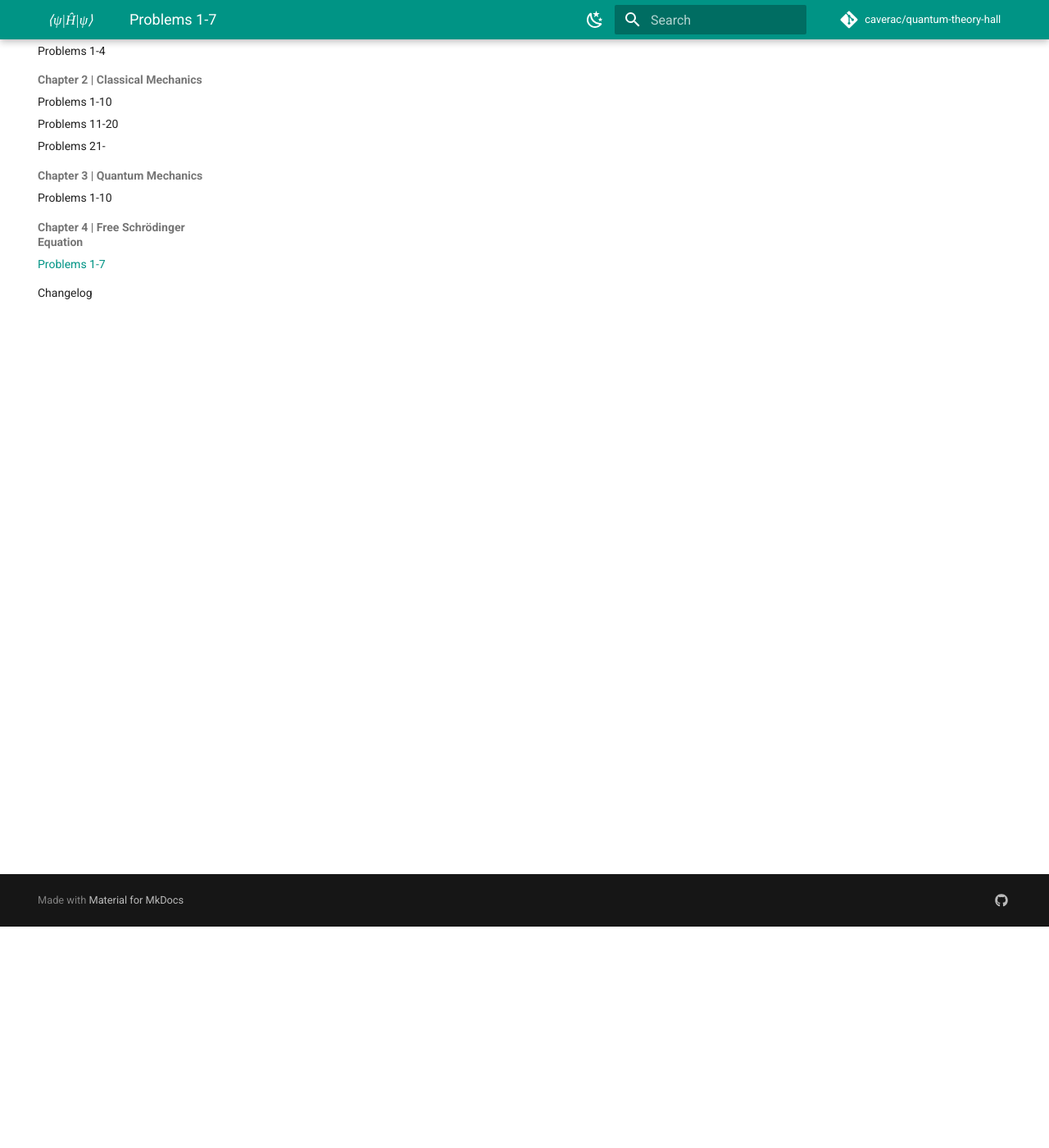
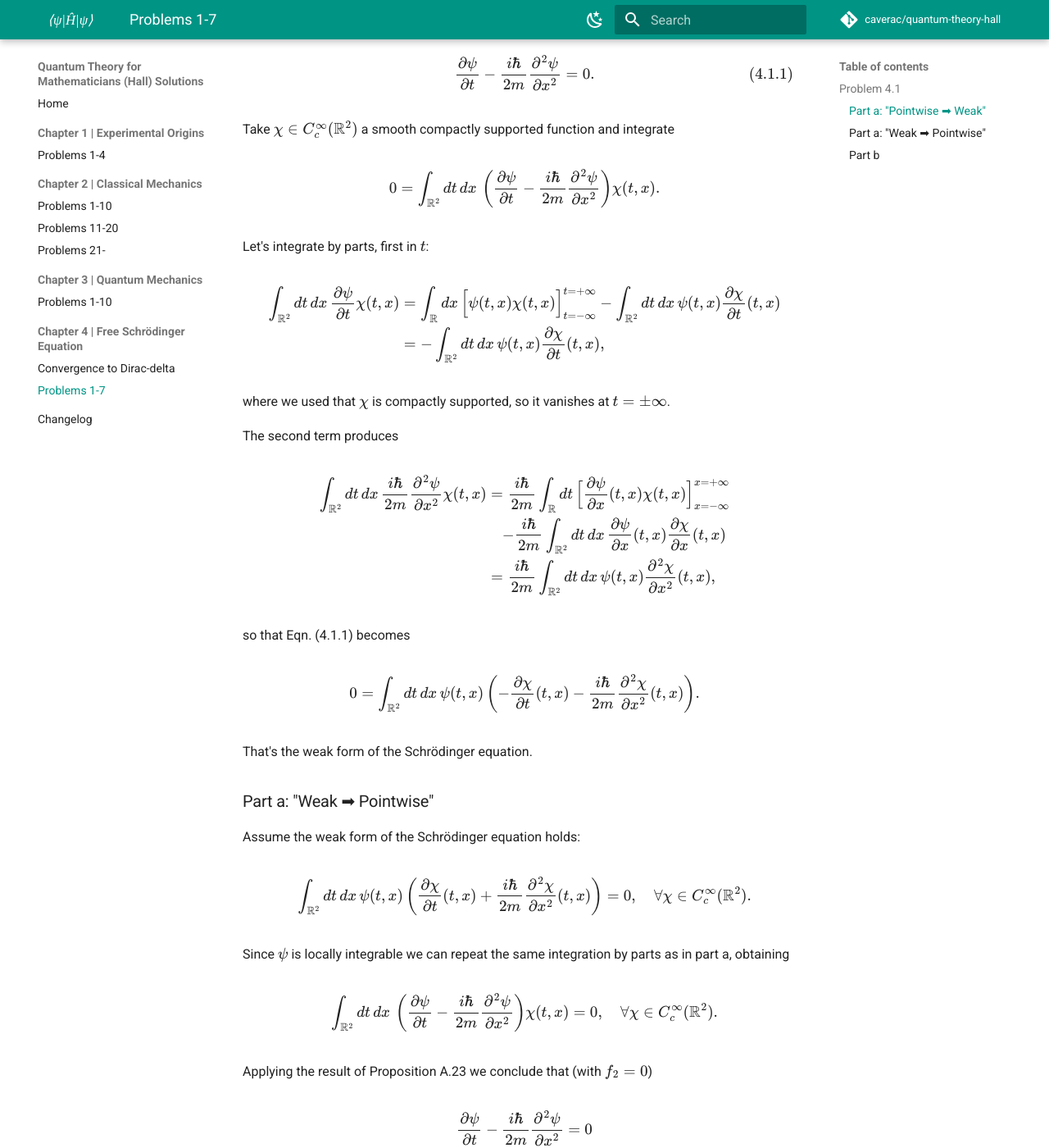
Before and after one commit to caverac/quantum-theory-hall, an MkDocs documentation site: the page built from docs/chapter04.1.md, in a window 1280 px wide and 1400 px high, scrolled down 270 px. Shown: the whole window at 82% size. Built offline with MkDocs 1.6.1 and Material for MkDocs 9.7.7, drawn with Linux system fonts in a browser that asks for light colours; comment, search, counter and statistics services are not loaded; some of the changed text lies outside the part shown.

Commit message:
feat(chapter04): completed problem 4.1

```diff
--- a/docs/chapter04.1.md
+++ b/docs/chapter04.1.md
@@ -4,3 +4,114 @@
 <!-- PROBLEM 4.1             -->
 <!-- ======================= -->
 ## Problem 4.1
+
+### Part a: "Pointwise ➡ Weak"
+
+Assume $\psi$ satisfies the free Shrödinger equation pointwise:
+
+$$
+\frac{\partial \psi}{\partial t} - \frac{i\hbar}{2m} \frac{\partial^2 \psi}{\partial x^2} = 0. \tag{4.1.1}
+$$
+
+Take $\chi \in C_c^\infty(\mathbb{R}^2)$ a smooth compactly supported function and integrate
+
+$$
+0 = \int_{\mathbb{R}^2} dt\, dx\, \left( \frac{\partial \psi}{\partial t} - \frac{i\hbar}{2m} \frac{\partial^2 \psi}{\partial x^2} \right) \chi(t,x).
+$$
+
+Let's integrate by parts, first in $t$:
+
+$$
+\begin{align}
+\int_{\mathbb{R}^2} dt\, dx\, \frac{\partial \psi}{\partial t} \chi(t,x) &= \int_{\mathbb{R}} dx\, \Bigl[ \psi(t,x)\chi(t,x) \Bigr]_{t=-\infty}^{t=+\infty} - \int_{\mathbb{R}^2} dt\, dx\, \psi(t,x) \frac{\partial \chi}{\partial t}(t,x) \\
+&= - \int_{\mathbb{R}^2} dt\, dx\, \psi(t,x) \frac{\partial \chi}{\partial t}(t,x),
+\end{align}
+$$
+
+where we used that $\chi$ is compactly supported, so it vanishes at $t = \pm \infty$.
+
+The second term produces
+
+
+$$
+\begin{align}
+\int_{\mathbb{R}^2} dt\, dx\, \frac{i\hbar}{2m} \frac{\partial^2 \psi}{\partial x^2} \chi(t,x) &= \frac{i\hbar}{2m} \int_{\mathbb{R}} dt\, \Bigl[ \frac{\partial \psi}{\partial x}(t,x) \chi(t,x) \Bigr]_{x=-\infty}^{x=+\infty} \\
+& \quad- \frac{i\hbar}{2m} \int_{\mathbb{R}^2} dt\, dx\, \frac{\partial \psi}{\partial x}(t,x) \frac{\partial \chi}{\partial x}(t,x) \\
+&=  \frac{i\hbar}{2m} \int_{\mathbb{R}^2} dt\, dx\, \psi(t,x) \frac{\partial^2 \chi}{\partial x^2}(t,x),
+\end{align}
+$$
+
+so that Eqn. (4.1.1) becomes
+
+$$
+0 = \int_{\mathbb{R}^2} dt\, dx\, \psi(t,x) \left( -\frac{\partial \chi}{\partial t}(t,x) - \frac{i\hbar}{2m} \frac{\partial^2 \chi}{\partial x^2}(t,x) \right).
+$$
+
+That's the weak form of the Schrödinger equation.
+
+### Part a: "Weak ➡ Pointwise"
+
+Assume the weak form of the Schrödinger equation holds:
+
+$$
+\int_{\mathbb{R}^2} dt\, dx\, \psi(t,x) \left(\frac{\partial \chi}{\partial t}(t,x) + \frac{i\hbar}{2m} \frac{\partial^2 \chi}{\partial x^2}(t,x) \right) = 0, \quad \forall \chi \in C_c^\infty(\mathbb{R}^2).
+$$
+
+Since $\psi$ is locally integrable we can repeat the same integration by parts as in part a, obtaining
+
+$$
+\int_{\mathbb{R}^2} dt\, dx\, \left( \frac{\partial \psi}{\partial t} - \frac{i\hbar}{2m} \frac{\partial^2 \psi}{\partial x^2} \right) \chi(t,x) = 0, \quad \forall \chi \in C_c^\infty(\mathbb{R}^2).
+$$
+
+Applying the result of Proposition A.23 we conclude that (with $f_2 = 0$)
+
+$$
+\frac{\partial \psi}{\partial t} - \frac{i\hbar}{2m} \frac{\partial^2 \psi}{\partial x^2} = 0
+$$
+
+### Part b
+
+Fix $\chi \in C_c^\infty(\mathbb{R}^2)$, for each $t$, $\chi(\cdot, t) \in C_c^\infty(\mathbb{R})$ and so are $\partial_x \chi(\cdot, t)$ and $\partial_x^2 \chi(\cdot, t)$. Define
+
+$$
+S\chi(x, t) = \frac{\partial \chi}{\partial t}(x,t) + \frac{i\hbar}{2m} \frac{\partial^2 \chi}{\partial x^2}(x,t).
+$$
+
+For a fixed $t$
+
+$$
+\int_{\mathbb{R}} dx\, \psi(x,t) S\chi(x,t) = \frac{1}{2\pi}\int_{\mathbb{R}} dk\, \hat{\psi}(k, t) \widehat{S\chi}(-k,t), \tag{4.1.2}
+$$
+
+We need to calculate now $\widehat{S\chi}(k,t)$.
+
+**Time derivative:**
+
+$$
+\frac{\partial \chi}{\partial t}(x,t) \xrightarrow{\mathcal{F}} \frac{\partial \hat{\chi}}{\partial t}(k,t).
+$$
+
+**Second spatial derivative:**
+
+$$
+\frac{\partial^2 \chi}{\partial x^2}(x,t) \xrightarrow{\mathcal{F}} -(ik)^2 \hat{\chi}(k,t) = -k^2 \hat{\chi}(k,t).
+$$
+
+Putting these together we have
+
+$$
+\widehat{S\chi}(k,t) = \frac{\partial \hat{\chi}}{\partial t}(k,t) - \frac{i\hbar}{2m} k^2 \hat{\chi}(k,t). \tag{4.1.3}
+$$
+
+Replacing Eqn. (4.1.3) into Eqn. (4.1.2) and integrating in time we obtain
+
+$$
+\begin{align}
+\int_{\mathbb{R}^2} dt\, dx\, \psi(x,t) S\chi(x,t) &= \frac{1}{2\pi} \int_{\mathbb{R}^2} dt\,dk\, \hat{\psi}(k,t) \left( \frac{\partial }{\partial t}\hat{\chi}(-k,t) - \frac{i\hbar}{2m} k^2 \hat{\chi}(-k,t) \right) \\
+&= -\frac{1}{2\pi} \int_{\mathbb{R}^2} dt\,dk\, \left( \frac{\partial}{\partial t}\hat{\psi}(k,t) + \frac{i\hbar}{2m} k^2 \hat{\psi}(k,t) \right) \hat{\chi}(-k,t) \\
+&= -\frac{1}{2\pi} \int_{\mathbb{R}^2} dt\,dk\, \left( -\frac{i\hbar k^2}{2m}\hat{\psi}(k, t) + \frac{i\hbar}{2m} k^2 \hat{\psi}(k,t) \right) \hat{\chi}(-k,t) \\
+&= 0
+\end{align}
+$$
+
+That is, $\psi$ satisfies the weak form of the Schrödinger equation.
--- a/mkdocs.yml
+++ b/mkdocs.yml
@@ -76,6 +76,7 @@ nav:
   - Chapter 3 | Quantum Mechanics:
       - Problems 1-10: chapter03.1.md
   - Chapter 4 | Free Schrödinger Equation:
+      - Convergence to Dirac-delta: chapter04.dirac.md
       - Problems 1-7: chapter04.1.md
   - Changelog: changelog.md
 
```
Also changed, not shown: docs/chapter04.dirac.md (added, +36 -0 lines), docs/refs.bib (+10 -0 lines).
